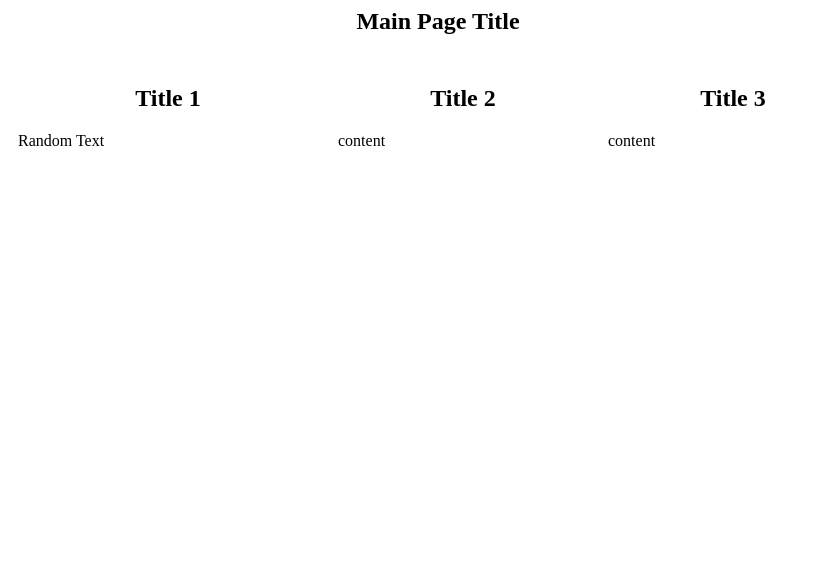
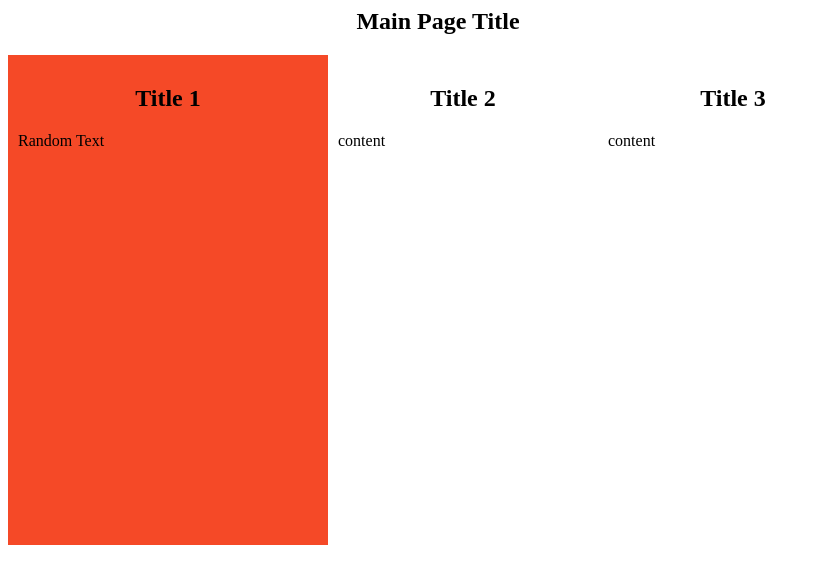
Before and after one commit to junaydi124/junaydi124.github.io, a plain HTML site: page index.html in a window 1280 px wide. Shown: the whole page, without its empty margins (0-820 px from the left). Drawn offline with Linux system fonts and the light colour scheme.

Commit message:
Update index.html

```diff
--- a/index.html
+++ b/index.html
@@ -13,7 +13,7 @@
  padding: 10px;
  }
  #block1 {
- background-color: #place colour here;
+ background-color: #F54927;
  }
  #block2 {
  background-color: #place colour here;
```
